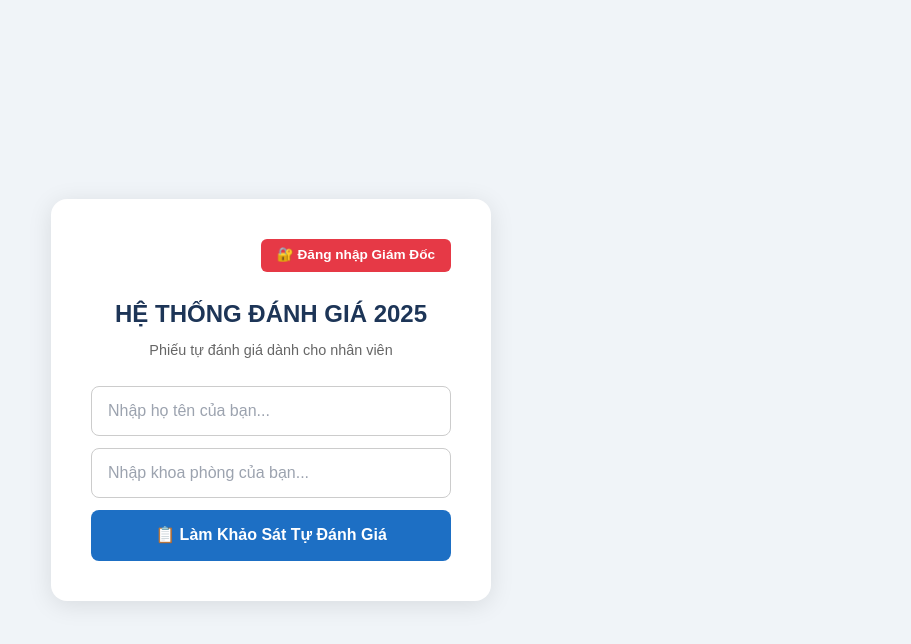
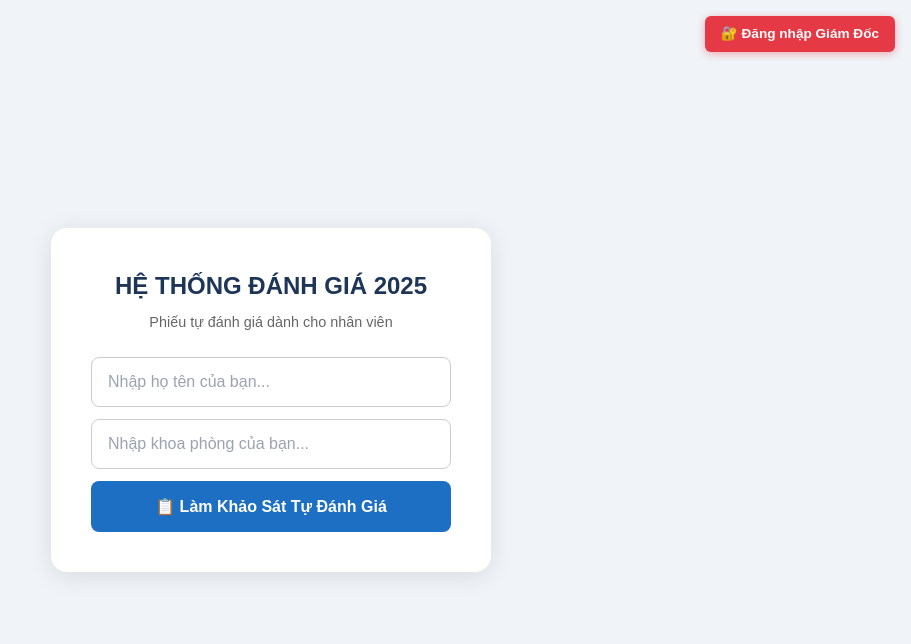
Before and after one commit to thanhphuong242025/hr-system, a React (Vite) app in the folder frontend/: page / in a window 1280 px wide. Shown: the top 644 px of the page, without its empty margins (369-1280 px from the left). Built offline with nearby package versions, Linux system fonts and the light colour scheme.

Commit message:
style: move CEO login button to absolute top right corner

```diff
--- a/frontend/src/App.jsx
+++ b/frontend/src/App.jsx
@@ -129,16 +129,16 @@ function App() {
 
   // ── MAIN LOGIN PAGE ─────────────────────────────────────────────
   if (view === 'login') return (
-    <div style={{ display: 'flex', alignItems: 'center', justifyContent: 'center', minHeight: '100vh', background: '#f0f4f8', padding: '1rem' }}>
+    <div style={{ position: 'relative', display: 'flex', alignItems: 'center', justifyContent: 'center', minHeight: '100vh', background: '#f0f4f8', padding: '1rem' }}>
+      {/* CEO Login Button - ABSOLUTE TOP RIGHT */}
+      <div style={{ position: 'absolute', top: '1rem', right: '1rem' }}>
+        <button
+          onClick={() => setView('ceologin')}
+          style={{ padding: '0.5rem 1rem', background: '#e63946', color: '#fff', border: 'none', borderRadius: '6px', fontWeight: 'bold', cursor: 'pointer', fontSize: '0.85rem', boxShadow: '0 2px 8px rgba(230,57,70,0.4)' }}
+        >🔐 Đăng nhập Giám Đốc</button>
+      </div>
+
       <div style={{ background: '#fff', padding: '2.5rem', borderRadius: '16px', boxShadow: '0 4px 24px rgba(0,0,0,0.1)', maxWidth: '440px', width: '100%' }}>
-        {/* CEO Login Button - TOP */}
-        <div style={{ marginBottom: '1.5rem', textAlign: 'right' }}>
-          <button
-            onClick={() => setView('ceologin')}
-            style={{ padding: '0.4rem 1rem', background: '#e63946', color: '#fff', border: 'none', borderRadius: '6px', fontWeight: 'bold', cursor: 'pointer', fontSize: '0.85rem' }}
-          >🔐 Đăng nhập Giám Đốc</button>
-        </div>
-
         <h1 style={{ fontSize: '1.5rem', fontWeight: 'bold', color: '#1d3557', textAlign: 'center', marginBottom: '0.5rem' }}>HỆ THỐNG ĐÁNH GIÁ 2025</h1>
         <p style={{ color: '#666', textAlign: 'center', marginBottom: '1.5rem', fontSize: '0.9rem' }}>Phiếu tự đánh giá dành cho nhân viên</p>
 
```
Also changed, not shown: 2 other files (tests, documents, lock files or other folders).
